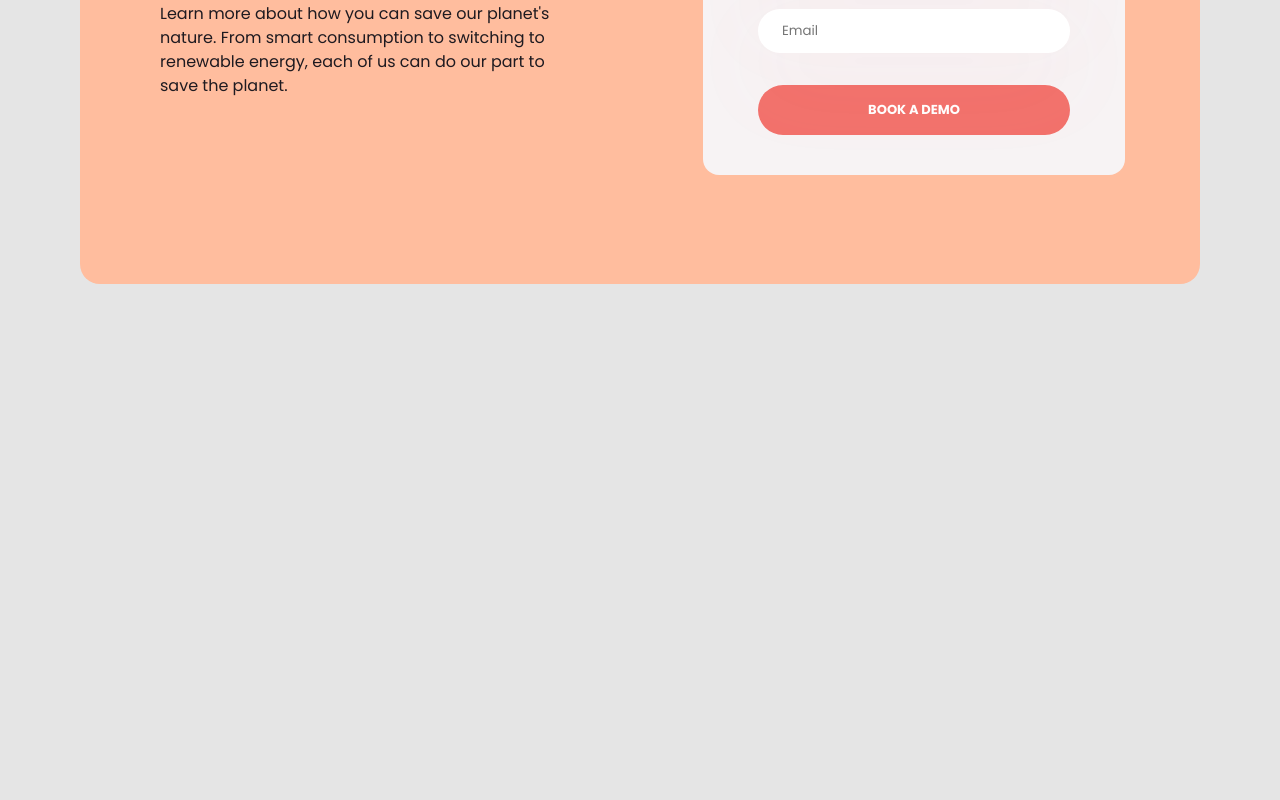
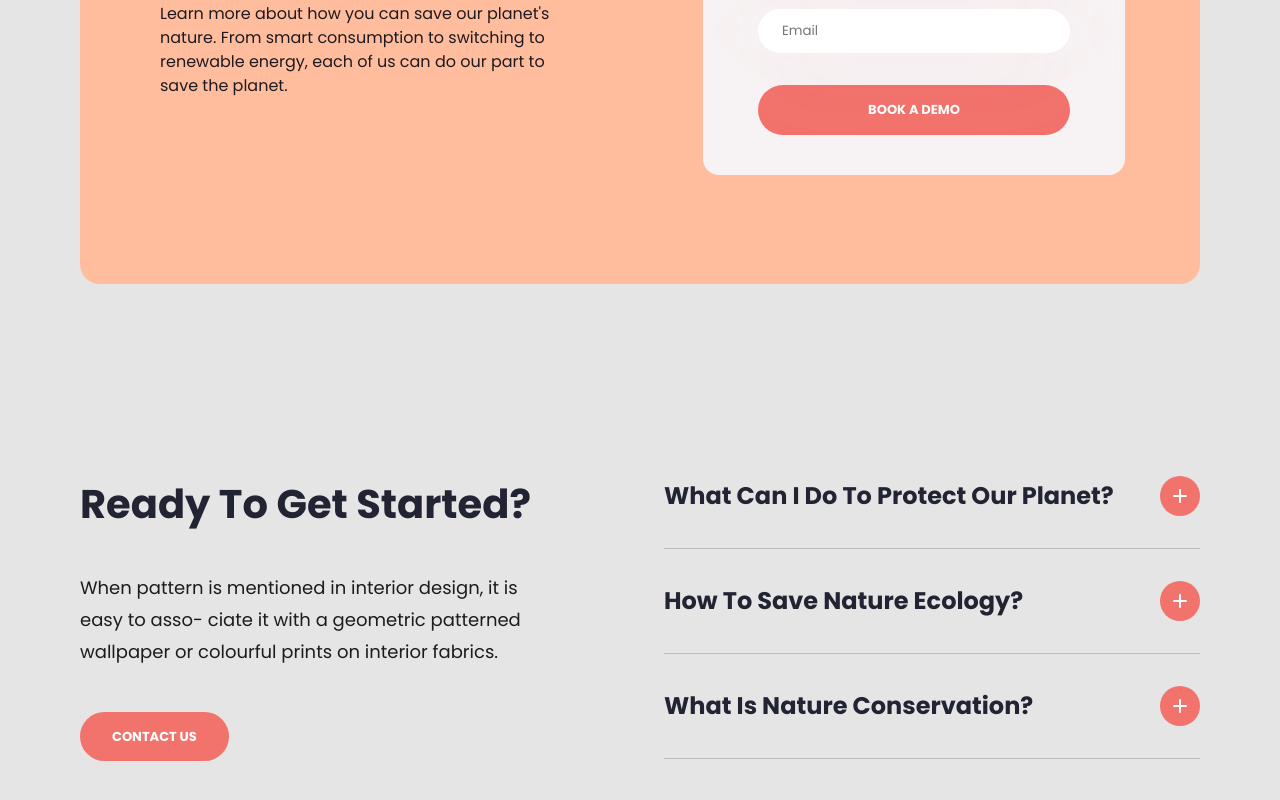
Before and after one commit to MaxWalex/rootz, a React (Create React App) app: page / in a window 1280 px wide. Shown: the part 2011-2811 px from the top of the page. Before the commit the page ends 2295 px from the top, so only its background shows below. Built offline with nearby package versions, Linux system fonts and the light colour scheme.

Commit message:
added section get started - accordeon

```diff
--- a/src/components/app/App.js
+++ b/src/components/app/App.js
@@ -1,6 +1,7 @@
 import FirstScreen from '../firstScreen/FirstScreen';
 import OurTeam from '../ourTeam/OurTeam';
 import LogIn from '../logIn/LogIn';
+import GetStarted from '../getStarted/GetStarted';
 
 import './App.scss';
 
@@ -10,6 +11,7 @@ function App() {
       <FirstScreen />
       <OurTeam />
       <LogIn />
+      <GetStarted />
     </>
   );
 }
--- /dev/null
+++ b/src/components/getStarted/Accordeon.jsx
@@ -0,0 +1,20 @@
+import { useState } from 'react'
+
+function Accordeon({name, content}) {
+    const [isActive, setIsActive] = useState(false);
+
+  return (
+    <div className={`get_started-item ${isActive ? 'opened' : ''}`}>
+        <div className='get_started-item_top' onClick={() => setIsActive(!isActive)}>
+            <h3 className='main_title'>{name}</h3>
+            <div className='get_started-item_top-btn'></div>
+        </div>
+
+        <div className="get_started-item_content">
+            {content}
+        </div>
+    </div>
+  )
+}
+
+export default Accordeon
--- /dev/null
+++ b/src/components/getStarted/GetStarted.jsx
@@ -0,0 +1,47 @@
+import Accordeon from './Accordeon';
+
+import './getStarted.scss';
+
+function GetStarted() {
+
+    const accordionData = [
+        {
+            name: 'What can I do to protect our planet?',
+            content: 'Not to make an open fire in nature and to clean up litter; not to pollute open water bodies; to switch to alternative energy sources; to reduce the use of non-renewable resources',
+            id: 1
+        },
+        {
+            name: 'How to save nature ecology?',
+            content: 'Not to make an open fire in nature and to clean up litter; not to pollute open water bodies; to switch to alternative energy sources; to reduce the use of non-renewable resources',
+            id: 2
+        },
+        {
+            name: 'What is nature conservation?',
+            content: 'Not to make an open fire in nature and to clean up litter; not to pollute open water bodies; to switch to alternative energy sources; to reduce the use of non-renewable resources',
+            id: 3
+        }
+    ]
+
+    const accordContent = accordionData.map(({name, content, id}) => {
+        return <Accordeon key={id} name={name} content={content} id={id} />
+    })
+
+  return (
+    <section className='get_started'>
+        <div className="container">
+            <div className='get_started-inner'>
+                <div className='get_started-left'>
+                    <h2 className='main_title'>Ready to Get started?</h2>
+                    <p>When pattern is mentioned in interior design, it is easy to asso- ciate it with a geometric patterned wallpaper or colourful prints on interior fabrics.</p>
+                    <a href="#" className='main_button'>Contact Us</a>
+                </div>
+                <div className='get_started-right'>
+                    {accordContent}
+                </div>
+            </div>
+        </div>
+    </section>
+  )
+}
+
+export default GetStarted
--- /dev/null
+++ b/src/components/getStarted/getStarted.scss
@@ -0,0 +1,93 @@
+@import '../../styles/global.scss';
+
+.get_started {
+    padding: 192px 0;
+    &-inner {
+        display: flex;
+        align-items: flex-start;
+        justify-content: space-between;
+    }
+    &-left {
+        max-width: 480px;
+        width: 100%;
+        p {
+            font-size: 18px;
+            line-height: 32px;
+            margin: 40px 0 56px;
+        }
+    }
+    &-right {
+        max-width: 536px;
+        width: 100%;
+        h3 {
+            font-weight: 600;
+            font-size: 24px;
+            line-height: 34px;
+            margin-right: 20px;
+        }
+        .get_started-item {
+            border-bottom: 1px solid rgba(30, 26, 32,0.2);
+            padding-bottom: 32px;
+            &_content {
+                transition: 0.6s;
+                visibility: hidden;
+                font-size: 16px;
+                opacity: 0;
+                height: 0;
+                overflow:hidden;
+                margin: 0;
+            }
+            & + .get_started-item {
+                padding-top: 32px;
+            }
+            &_top {
+                display: flex;
+                align-items: center;
+                justify-content: space-between;
+                cursor: pointer;
+                &-btn {
+                    width: 40px;
+                    height: 40px;
+                    border-radius: 50%;
+                    background: #F2726C;
+                    display: flex;
+                    align-items: center;
+                    justify-content: center;
+                    color: #fff;
+                    position: relative;
+                    &::after,
+                    &::before {
+                        content: '';
+                        width: 14px;
+                        height: 2px;
+                        background-color: #fff;
+                        border-radius: 30px;
+                        position: absolute;
+                    }
+                    &::after {
+                        width: 2px;
+                        height: 14px;
+                        transition: 0.4s;
+                    }
+                }
+            }
+
+            &.opened {
+                .get_started-item_content {
+                    opacity: 1;
+                    height:auto;
+                    margin-top: 16px;
+                    visibility: visible;
+                    overflow:visible;
+                }
+                .get_started-item_top-btn {
+                    &::after {
+                        width: 2px;
+                        height: 14px;
+                        opacity: 0;
+                    }
+                }
+            }
+        }
+    }
+}
--- a/src/components/logIn/LogIn.jsx
+++ b/src/components/logIn/LogIn.jsx
@@ -1,5 +1,3 @@
-import React from 'react'
-
 import leave1 from '../../images/leave1.svg'
 import leave4 from '../../images/leave4.svg'
 
--- a/src/components/logIn/logIn.scss
+++ b/src/components/logIn/logIn.scss
@@ -1,5 +1,3 @@
-@import '../../styles/global.scss';
-
 .login {
     &_inner {
         padding: 79px 75px 109px 80px;
--- a/src/components/ourTeam/OurTeam.jsx
+++ b/src/components/ourTeam/OurTeam.jsx
@@ -22,11 +22,11 @@ function OurTeam() {
                     </div>
                     <div className='team_item team_item-2'>
                         <svg width="394" height="180" viewBox="0 0 394 180" fill="none" xmlns="http://www.w3.org/2000/svg" className='line_first'>
-                            <path opacity="0.6" d="M1.18344 33.4823C17.7194 13.7838 112.263 -4.86829 162.759 2.47673C213.254 9.82175 226.381 56.133 217.911 66.9871C213.888 74.4202 200.458 77.6858 194.613 70.5584C186.543 60.7165 191.813 51.9398 198.863 44.2917C208.839 33.4699 282.023 37.3118 325.828 62.4603C372.847 89.4546 409.163 133.764 386.348 178.944" stroke="black" stroke-dasharray="4 4"/>
+                            <path opacity="0.6" d="M1.18344 33.4823C17.7194 13.7838 112.263 -4.86829 162.759 2.47673C213.254 9.82175 226.381 56.133 217.911 66.9871C213.888 74.4202 200.458 77.6858 194.613 70.5584C186.543 60.7165 191.813 51.9398 198.863 44.2917C208.839 33.4699 282.023 37.3118 325.828 62.4603C372.847 89.4546 409.163 133.764 386.348 178.944" stroke="black" strokeDasharray="4 4"/>
                         </svg>
                         <img src={team2} />
                         <svg width="394" height="180" viewBox="0 0 394 180" fill="none" xmlns="http://www.w3.org/2000/svg" className='line_second'>
-                            <path opacity="0.6" d="M1.18344 146.518C17.7194 166.216 112.263 184.868 162.759 177.523C213.254 170.178 226.381 123.867 217.911 113.013C213.888 105.58 200.458 102.314 194.613 109.442C186.543 119.284 191.813 128.06 198.863 135.708C208.839 146.53 282.023 142.688 325.828 117.54C372.847 90.5454 409.163 46.2362 386.348 1.05649" stroke="black" stroke-dasharray="4 4"/>
+                            <path opacity="0.6" d="M1.18344 146.518C17.7194 166.216 112.263 184.868 162.759 177.523C213.254 170.178 226.381 123.867 217.911 113.013C213.888 105.58 200.458 102.314 194.613 109.442C186.543 119.284 191.813 128.06 198.863 135.708C208.839 146.53 282.023 142.688 325.828 117.54C372.847 90.5454 409.163 46.2362 386.348 1.05649" stroke="black" strokeDasharray="4 4"/>
                         </svg>
                     </div>
                     <div className='team_item team_item-3'>
```
